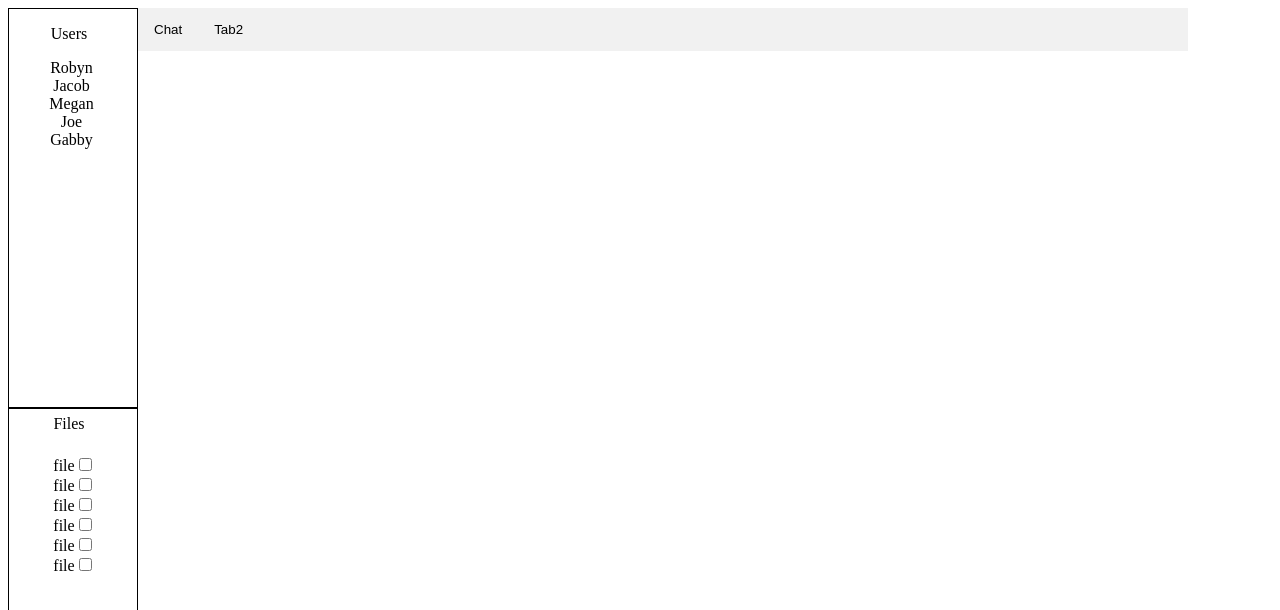
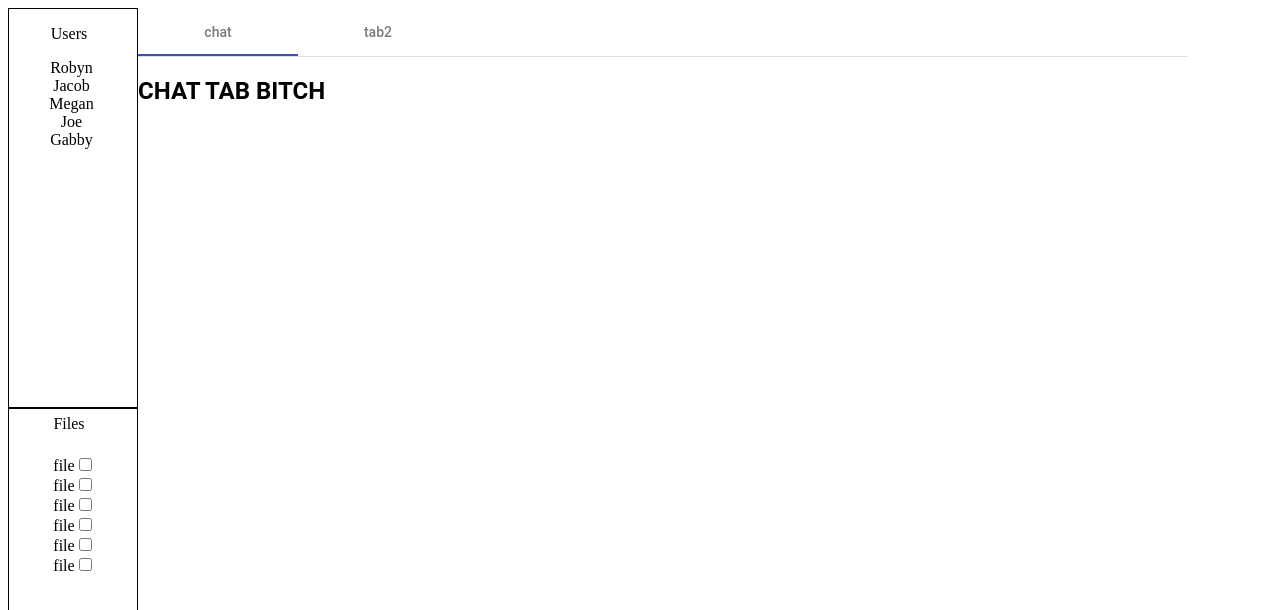
Before and after one commit to CrimsonTiger454/coolAngularChatApp, an Angular app: page / in a window 1280 px wide. Shown: the top 610 px of the page. Built offline with nearby package versions, Linux system fonts and the light colour scheme; no server answers.

Commit message:
added angular material

```diff
--- a/package.json
+++ b/package.json
@@ -11,12 +11,14 @@
   },
   "private": true,
   "dependencies": {
-    "@angular/animations": "^6.1.0",
+    "@angular/animations": "^6.1.10",
+    "@angular/cdk": "^6.4.7",
     "@angular/common": "^6.1.0",
     "@angular/compiler": "^6.1.0",
     "@angular/core": "^6.1.0",
     "@angular/forms": "^6.1.0",
     "@angular/http": "^6.1.0",
+    "@angular/material": "^6.4.7",
     "@angular/platform-browser": "^6.1.0",
     "@angular/platform-browser-dynamic": "^6.1.0",
     "@angular/router": "^6.1.0",
--- a/src/app/components/tabs/tabs.component.html
+++ b/src/app/components/tabs/tabs.component.html
@@ -1,26 +1,9 @@
-<!--
- <div class="tab">
-    <button class="tablinks" (click)="tabSelect($event, 'chat')">Chat</button>
-    <button class="tablinks" (click)="tabSelect($event, 'tab2')">Tab2</button>
- </div>
+<mat-tab-group>
+  <mat-tab label="chat">
+    <app-chat-tab></app-chat-tab>
+  </mat-tab>
 
- <div class="tab-content" id='chat' style="display: none">
-   <app-chat-tab></app-chat-tab>
- </div>
-
- <div class="tab-content" id="tab2" style="display: none" >
-   <app-whos-here-tab></app-whos-here-tab>
- </div> -->
-
- <div class="tab">
-    <button class="tablinks" (click)="tabSelect($event, 'chat')">Chat</button>
-    <button class="tablinks" (click)="tabSelect($event, 'tab2')">Tab2</button>
-  </div>
-
-  <div id="chat" class="tabcontent">
-    <app-chat-tab></app-chat-tab>
-  </div>
-
-  <div id="tab2" class="tabcontent">
+  <mat-tab label="tab2">
     <app-whos-here-tab></app-whos-here-tab>
-  </div>
+  </mat-tab>
+</mat-tab-group>
--- a/src/styles.css
+++ b/src/styles.css
@@ -1 +1,3 @@
 /* You can add global styles to this file, and also import other style files */
+
+@import "~@angular/material/prebuilt-themes/indigo-pink.css";
```
Also changed, not shown: src/app/app.module.ts (+7 -1 lines), 1 other file (tests, documents, lock files or other folders).
